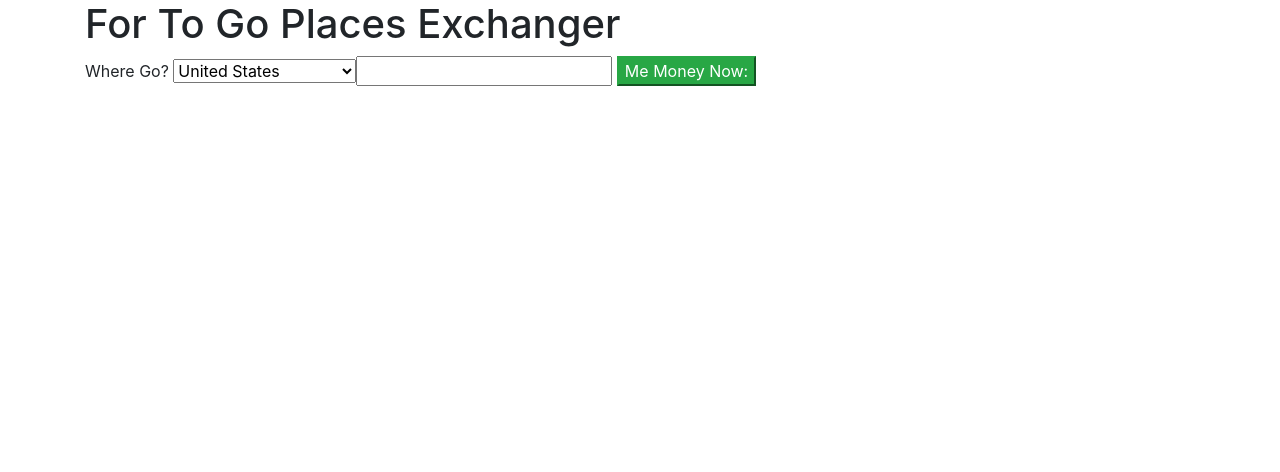
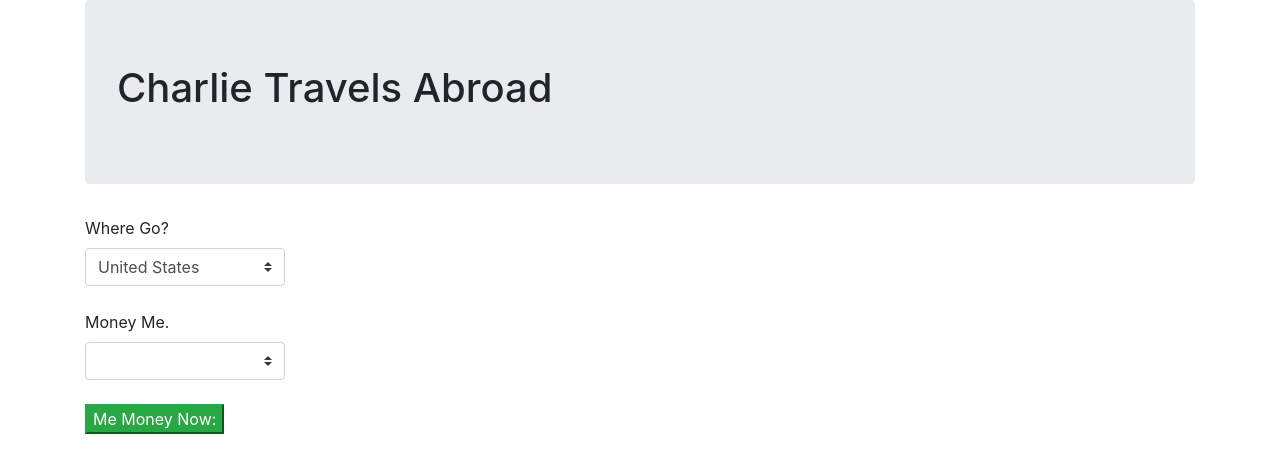
Before and after one commit to Singleballtheory/currency, a website built with webpack: page src/index.html in a window 1280 px wide. Built offline with nearby package versions, Linux system fonts and the light colour scheme.

Commit message:
Add jumbotron, divs for spacing inputs and button

```diff
--- a/src/index.html
+++ b/src/index.html
@@ -4,22 +4,34 @@
 </head>
 <body>
   <div class="container">
-    <h1>For To Go Places Exchanger</h1>
+    <div class="jumbotron">
+    <h1>Charlie Travels Abroad</h1>
+    </div>
     <div>
       <label for="country">Where Go?</label>
-      <select id="country">
+      <div>
+      <select id="country" class="custom-select" style="width: 200px;">
         <option value="USD">United States</option>
         <option value="AED">United Arab Emerites</option>
         <option value="AUD">Australia</option>
         <option value="EUR">European Union</option>
         <option value="MXN">Mexico</option>
         <option value="JOB">Jobland</option>
+      </select>
+      <div>
+        <br>
       <label for="dollarAmount">Money Me.</label>
-      <input id="dollarAmount" type="number">
+      </div>
+      <input id="dollarAmount" type="number" class="custom-select" style="width: 200px">
+    </div>
+      <br>
       <button class="btn-success" id="exchangeMoney">Me Money Now:</button>
     </div>
-    <div class="showMoney"></div>
-    <div class="showErrors"></div>
+    <br>
+    <div class="col-md-4">
+      <div class="showMoney"></div>
+      <div class="showErrors"></div>
+    </div>
   </div>
 </body>
 </html>
```
